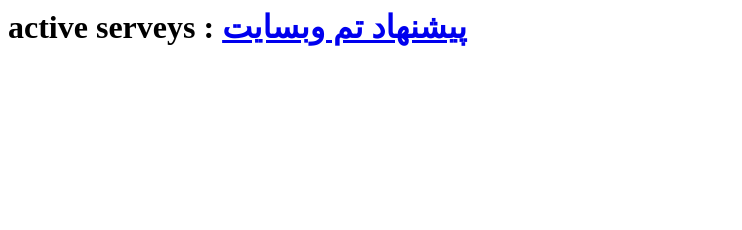
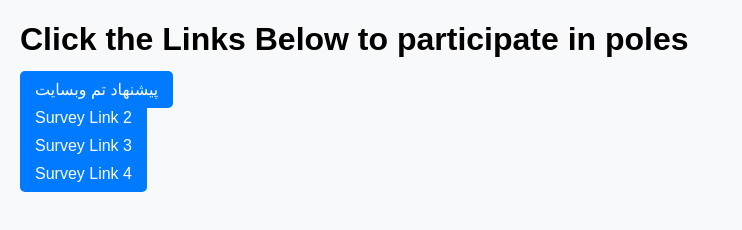
Before and after one commit to nickpatriotthepar0tdoyouseeme/OPALPEAK1, a website: page pole.html in a window 1280 px wide. Shown: the whole page, without its empty margins (0-742 px from the left). Drawn offline with Linux system fonts and the light colour scheme.

Commit message:
Update pole.html

```diff
--- a/pole.html
+++ b/pole.html
@@ -1,16 +1,44 @@
-<html>
+<!DOCTYPE html>
+<html lang="en">
+<head>
+    <meta charset="UTF-8">
+    <meta name="viewport" content="width=device-width, initial-scale=1.0">
+    <title>Styled Links List</title>
+    <style>
+        body {
+            font-family: Arial, sans-serif;
+            background-color: #f8f9fa;
+            margin: 20px;
+        }
+        ul {
+            list-style-type: none;
+            padding: 0;
+        }
+        li {
+            margin: 10px 0;
+        }
+        a {
+            text-decoration: none;
+            color: white;
+            background-color: #007bff;
+            padding: 10px 15px;
+            border-radius: 5px;
+            transition: background-color 0.3s;
+        }
+        a:hover {
+            background-color: #0056b3;
+        }
+    </style>
+</head>
+<body>
 
-  <style>
-    body {
+<h1>Click the Links Below to participate in poles</h1>
+<ul>
+    <li><a href="https://take.supersurvey.com/Q8BBGIYK7" target="_blank">پیشنهاد تم وبسایت</a></li>
+    <li><a href="https://take.supersurvey.com/Q8BBGIYK7" target="_blank">Survey Link 2</a></li>
+    <li><a href="https://take.supersurvey.com/Q8BBGIYK7" target="_blank">Survey Link 3</a></li>
+    <li><a href="https://take.supersurvey.com/Q8BBGIYK7" target="_blank">Survey Link 4</a></li>
+</ul>
 
-      background color : #000000
-      color : FFFFFF
-    }
-
-  </style>
-  <body>
-  <h1>active serveys :
-  <a href = "https://take.supersurvey.com/Q8BBGIYK7">پیشنهاد تم وبسایت</a>
-  </h1>
-  </body>
+</body>
 </html>
```
